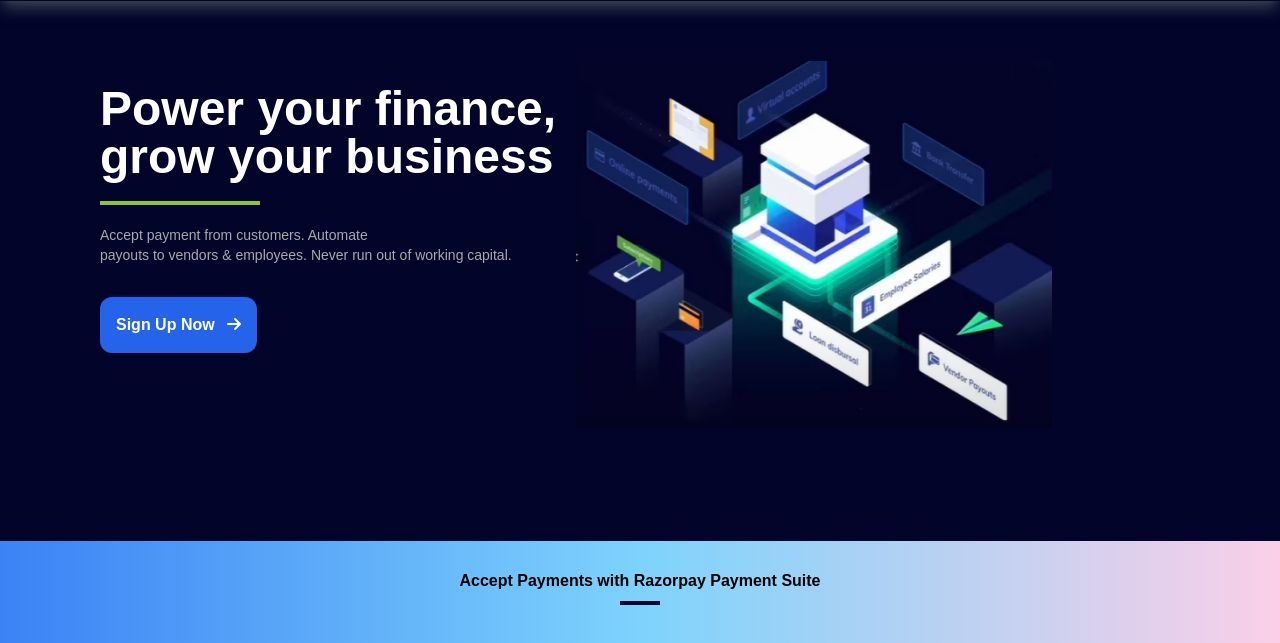
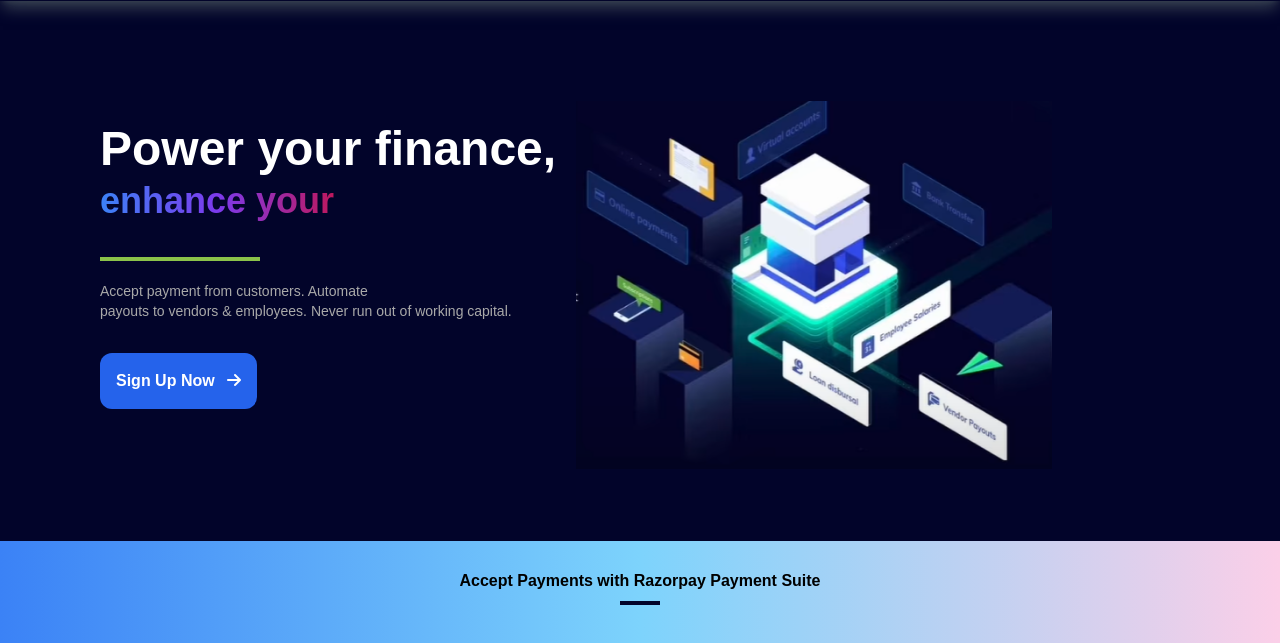
Before and after one commit to Vishvjeet-Rana/Razorpay-Clone-Tailwind, a website built with Vite: page index.html in a window 1280 px wide. Shown: the part 89-732 px from the top of the page. Built offline with nearby package versions, Linux system fonts and the light colour scheme.

Commit message:
image slider section with cursor animatio and hero section with cursor animation complete

```diff
--- /dev/null
+++ b/animated_text.js
@@ -0,0 +1,64 @@
+const texts = [
+  "online payments",
+  "seamless transactions",
+  "financial automation",
+  "global acceptance",
+  " business growth",
+];
+
+const texts2 = [
+  "enhance your security",
+  "streamline your operations",
+  "financial automation",
+  "expand your global reach",
+  "grow your business",
+];
+
+const animatedText = document.querySelector(".animated-text");
+const animatedText2 = document.querySelector(".animated-text2");
+
+const typingSpeed = 150;
+const erasingSpeed = 100;
+const delayBetweenTexts = 1000;
+
+function animateAnyText(texts, animatedText) {
+  let currentText = "";
+  let isTyping = true;
+  let currentTextIndex = 0;
+
+  function animateText() {
+    if (isTyping) {
+      if (currentText !== texts[currentTextIndex]) {
+        currentText = texts[currentTextIndex].slice(0, currentText.length + 1);
+        animatedText.textContent = currentText;
+        setTimeout(() => {
+          animateText();
+        }, typingSpeed);
+      } else {
+        isTyping = false;
+        setTimeout(() => {
+          animateText();
+        }, delayBetweenTexts);
+      }
+    } else {
+      if (currentText !== "") {
+        currentText = currentText.slice(0, -1);
+        animatedText.textContent = currentText;
+        setTimeout(() => {
+          animateText();
+        }, erasingSpeed);
+      } else {
+        isTyping = true;
+        currentTextIndex = (currentTextIndex + 1) % texts.length;
+        setTimeout(() => {
+          animateText();
+        }, typingSpeed);
+      }
+    }
+  }
+
+  animateText();
+}
+
+animateAnyText(texts, animatedText);
+animateAnyText(texts2, animatedText2);
--- a/index.html
+++ b/index.html
@@ -147,15 +147,21 @@
     >
       <!-- main container -->
       <div
-        class="h-[85%] absolute flex justify-between items-center w-[1080px] pt-20"
+        class="h-[85%] absolute flex justify-between items-center w-[1080px] pt-20 mt-20"
       >
         <!-- left part -->
         <div class="h-[90%] w-[45%] pt-6">
-          <h1
-            class="font-mullish font-bold text-5xl text-white animate-slide-in-left"
-          >
-            Power your finance, grow your business
-          </h1>
+          <div class="h-28">
+            <h1
+              class="font-mullish font-bold text-5xl text-white animate-slide-in-left"
+            >
+              Power your finance,
+              <span
+                class="animated-text2 font-bold bg-gradient-to-r from-blue-500 via-green-300 via-pink-400 via-violet-600 via-blue-700 via-green-600 to-pink-700 bg-clip-text text-transparent text-4xl"
+                >grow your business</span
+              >
+            </h1>
+          </div>
           <div class="h-1 w-40 bg-greeLight mt-5 animate-slide-in-left"></div>
           <p
             class="font-mullish text-sm mt-5 text-darkGray animate-slide-in-left"
@@ -610,7 +616,16 @@
     <section
       class="w-full flex flex-col justify-center items-center h-[500px] bg-coffeeBg"
     >
-      <h1 class="text-4xl font-bold mb-11 text-center">Image Slider</h1>
+      <h1 class="text-4xl font-bold mb-4 font-mullish">
+        <span class="text-blue-700">Razorpay</span> - Your one stop solution for
+        <span class="text-orange-500 animated-text">online payments</span
+        ><span class="cursor">|</span>
+      </h1>
+      <br />
+      <!-- <div class="text-2xl font-mono bg-white p-4 rounded-lg shadow-md">
+        <span id="animated-text"></span>
+        <span class="cursor">|</span>
+      </div> -->
 
       <div
         class="w-full max-w-6xl mx-auto bg-featureBG h-[55%] flex items-center rounded-2xl shadow-xl shadow-orange-200"
@@ -760,6 +775,7 @@
       </div>
     </section>
 
+    <script src="animated_text.js"></script>
     <script src="slider.js"></script>
     <script src="industry_features.js"></script>
     <!-- <script src="slider.js"></script> -->
--- a/slider.js
+++ b/slider.js
@@ -6,6 +6,7 @@ let currentIndex = 0;
 
 function updateSlider() {
   slider.style.transform = `translateX(-${currentIndex * 33.333}%)`;
+  slider.style.transition = "transform 0.5s ease-in-out";
 }
 
 function slideNext() {
--- a/tailwind.config.js
+++ b/tailwind.config.js
@@ -10,6 +10,7 @@ module.exports = {
         "slide-in-bottom": "slideInBottom 1s ease-out",
         "up-down": "upDown 4s ease-in-out infinite", // Adjust timing to suit your needs
         "down-up": "downUp 4s ease-in-out infinite", // Adjust timing to suit your
+        blink: "blink 0.7s infinite",
       },
       keyframes: {
         slideInLeft: {
@@ -48,6 +49,12 @@ module.exports = {
           "50%": { transform: "translateY(-40%)" },
           "100%": { transform: "translateY(80%)" },
         },
+
+        blink: {
+          "0%": { opacity: "0" },
+          "50%": { opacity: "1" },
+          "100%": { opacity: "0" },
+        },
       },
 
       fontFamily: {
```
